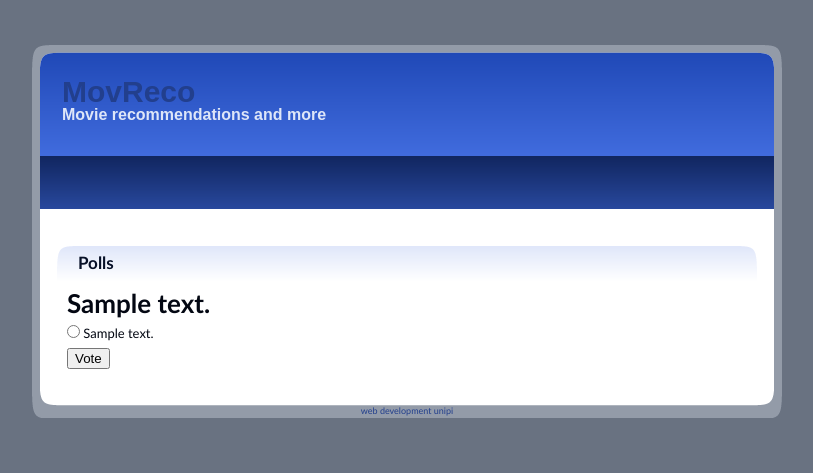
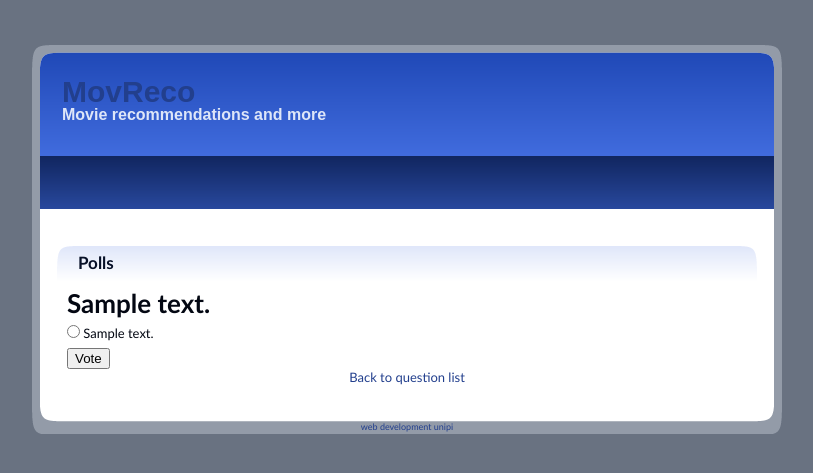
Before and after one commit to kiriakosv/movie-recommendator, a Django app: page /polls/1/ in a window 1280 px wide. Shown: the top 473 px of the page, without its empty margins (233-1046 px from the left). Run offline with Django 3.2, Linux system fonts and the light colour scheme; tables that the repository leaves empty hold one stand-in row (values such as "Sample post").

Commit message:
Put link to question list

```diff
--- a/moviesite/polls/static/polls/style.css
+++ b/moviesite/polls/static/polls/style.css
@@ -147,6 +147,10 @@ color:#223F8D;
 padding-top:36px;
 }
 
+#go_back {
+text-align:center;
+}
+
 html, body {
 text-align: center;
 }
--- a/moviesite/polls/templates/polls/detail.html
+++ b/moviesite/polls/templates/polls/detail.html
@@ -34,6 +34,9 @@
 <input type="submit" value="Vote" />
 </form>
         </div>
+        <div id="go_back">
+        <a href="{% url 'polls:index' %}">Back to question list</a>
+        </div>
 </div>
 <div id="footer"><a href="http://www.unipi.gr">web development unipi</a></div>
 </body>
```
